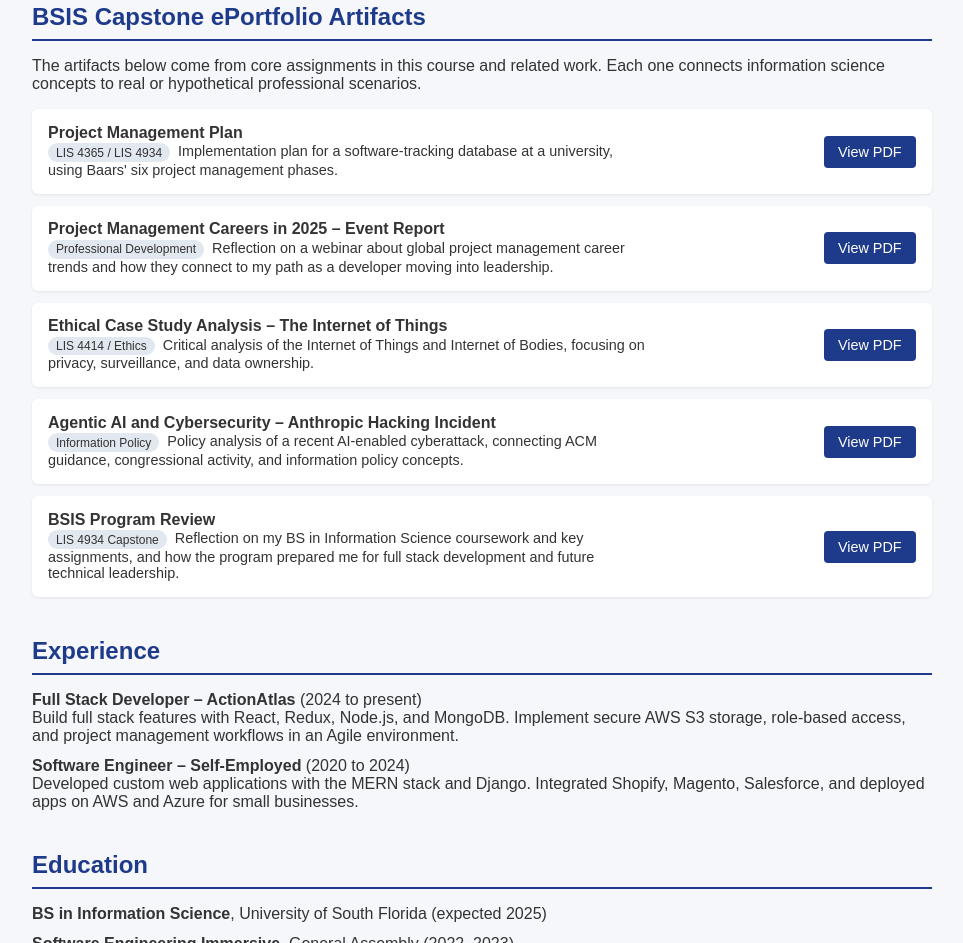
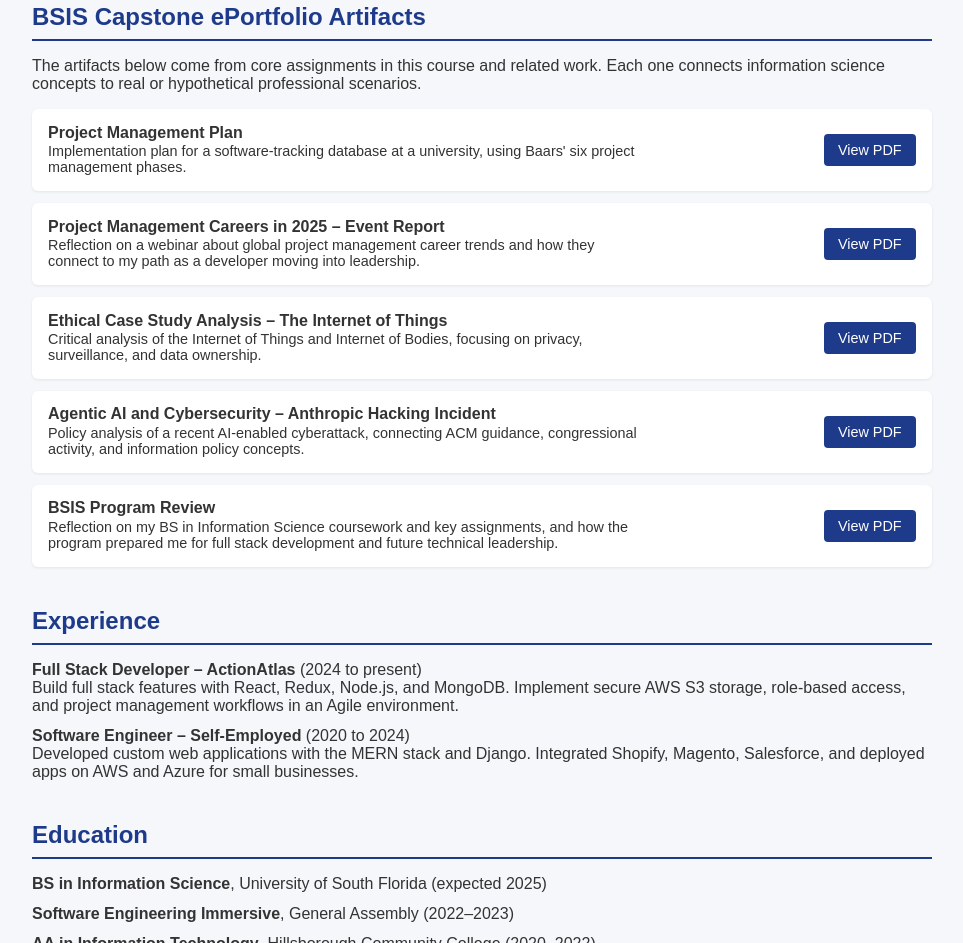
Before and after one commit to DwAwilliamsGHB/eportfolio, a plain HTML site: page index.html in a window 1280 px wide. Shown: the part 782-1725 px from the top of the page, without its empty margins (158-1121 px from the left). Drawn offline with Linux system fonts and the light colour scheme.

```diff
--- a/index.html
+++ b/index.html
@@ -112,15 +112,6 @@
     }
     .artifact-btn:hover {
       background: #132047;
-    }
-
-    .pill {
-      display: inline-block;
-      padding: 0.15rem 0.5rem;
-      border-radius: 999px;
-      background: #e2e8f0;
-      font-size: 0.75rem;
-      margin-right: 0.25rem;
     }
 
     .link-list li {
@@ -277,7 +268,6 @@
           <div class="artifact-meta">
             <div class="artifact-title">Project Management Plan</div>
             <p>
-              <span class="pill">LIS 4365 / LIS 4934</span>
               Implementation plan for a software-tracking database at a university, using Baars'
               six project management phases.
             </p>
@@ -291,7 +281,6 @@
           <div class="artifact-meta">
             <div class="artifact-title">Project Management Careers in 2025 – Event Report</div>
             <p>
-              <span class="pill">Professional Development</span>
               Reflection on a webinar about global project management career trends and how they
               connect to my path as a developer moving into leadership.
             </p>
@@ -305,7 +294,6 @@
           <div class="artifact-meta">
             <div class="artifact-title">Ethical Case Study Analysis – The Internet of Things</div>
             <p>
-              <span class="pill">LIS 4414 / Ethics</span>
               Critical analysis of the Internet of Things and Internet of Bodies, focusing on
               privacy, surveillance, and data ownership.
             </p>
@@ -319,7 +307,6 @@
           <div class="artifact-meta">
             <div class="artifact-title">Agentic AI and Cybersecurity – Anthropic Hacking Incident</div>
             <p>
-              <span class="pill">Information Policy</span>
               Policy analysis of a recent AI-enabled cyberattack, connecting ACM guidance,
               congressional activity, and information policy concepts.
             </p>
@@ -333,7 +320,6 @@
           <div class="artifact-meta">
             <div class="artifact-title">BSIS Program Review</div>
             <p>
-              <span class="pill">LIS 4934 Capstone</span>
               Reflection on my BS in Information Science coursework and key assignments, and how
               the program prepared me for full stack development and future technical leadership.
             </p>
```
